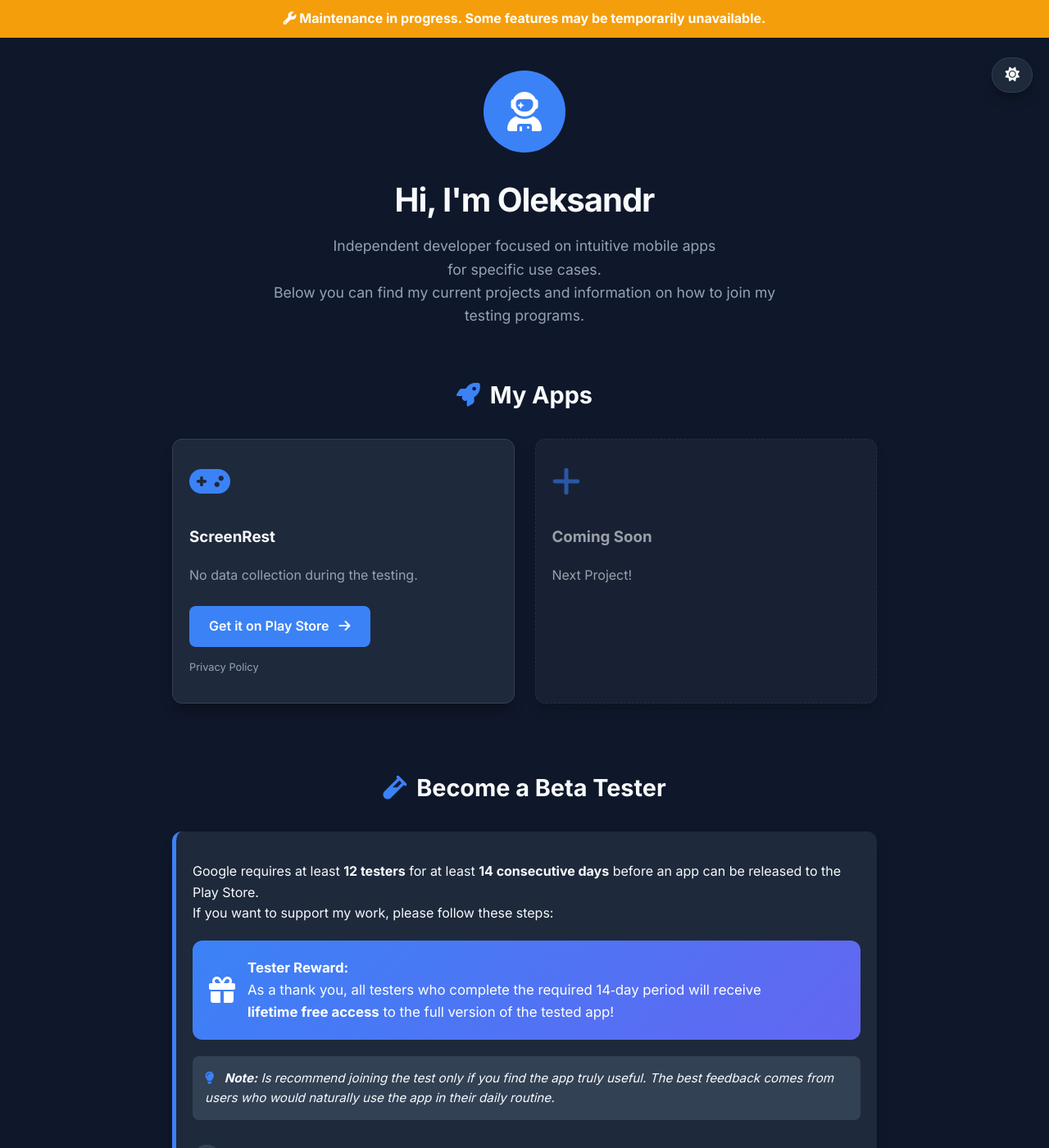
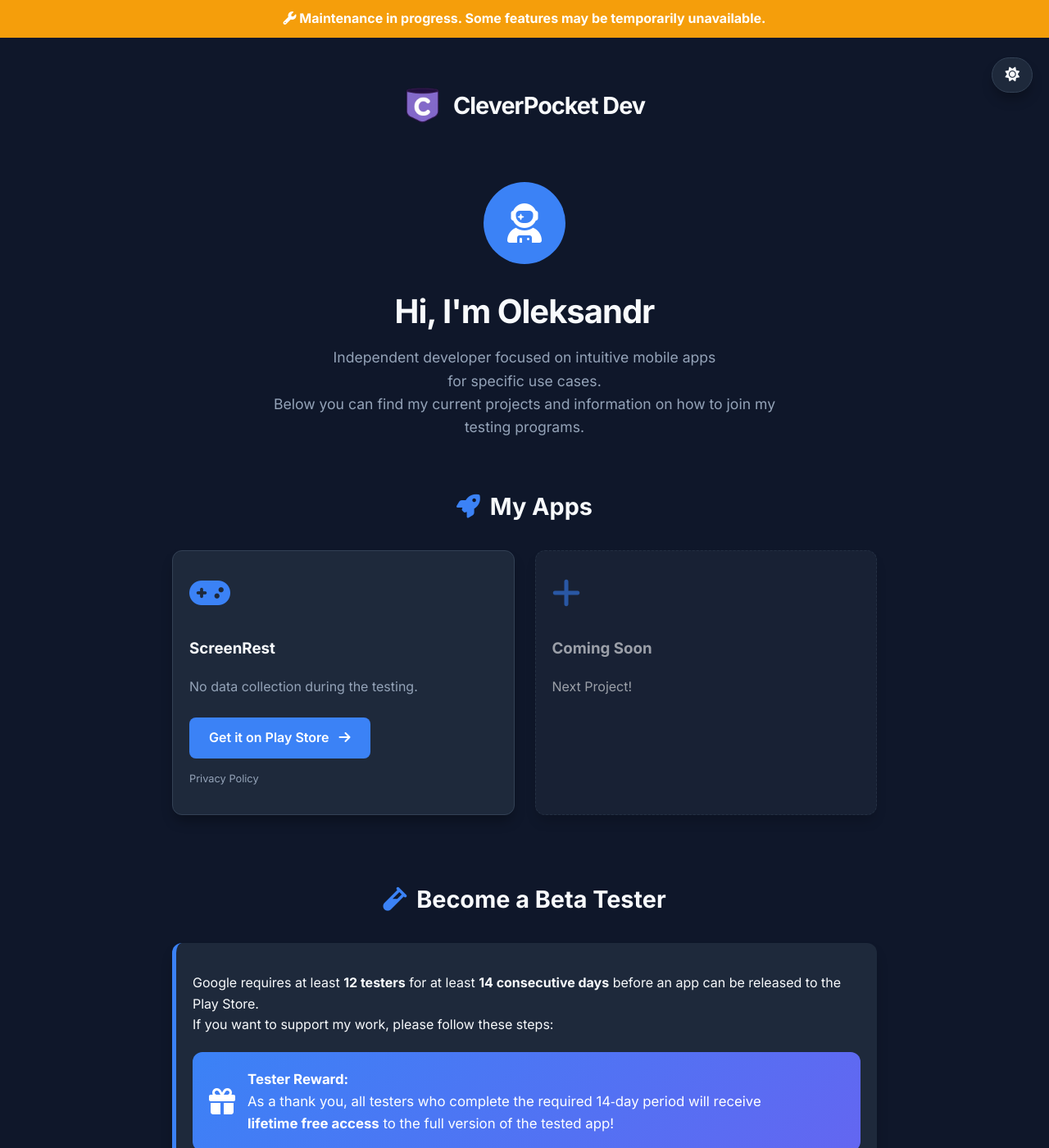
Before and after one commit to digitalcreat0r/sitoweb, a Jekyll site: the page built from index.html, in a window 1280 px wide and 1400 px high. Shown: the whole window at 82% size. Built offline with Jekyll 4.4.1, drawn with Linux system fonts in a browser that asks for light colours.

Commit message:
integrazione header

```diff
--- a/assets/css/style.css
+++ b/assets/css/style.css
@@ -81,6 +81,31 @@ body {
     max-width: 900px;
     margin: 0 auto;
     padding: 40px 20px 0;
+}
+
+/* --- SITE NAVBAR --- */
+.site-nav {
+    display: flex;
+    align-items: center;
+    justify-content: center;
+    margin-bottom: 50px;
+    padding: 20px 0;
+}
+
+.logo {
+    display: flex;
+    align-items: center;
+    gap: 15px;
+    text-decoration: none;
+    color: var(--text-main);
+    font-size: 1.8rem;
+    font-weight: 900;
+    letter-spacing: -1px;
+}
+
+.logo-img {
+    height: 45px; /* Regola l'altezza in base al tuo logo */
+    width: auto;
 }
 
 /* --- HEADER & ABOUT --- */
--- a/index.html
+++ b/index.html
@@ -2,6 +2,13 @@
 layout: default
 title: Niche Mobile Apps & Beta Testing
 ---
+
+<nav class="site-nav">
+    <a href="{{ '/' | relative_url }}" class="logo">
+        <img src="{{ '/assets/images/logo.png' | relative_url }}" alt="Logo {{ site.title }}" class="logo-img">
+        <span>{{ site.title }}</span>
+    </a>
+</nav>
 
 <header>
     <div class="profile-img">
```
Also changed, not shown: assets/images/logo.png (added), 1 other file.
